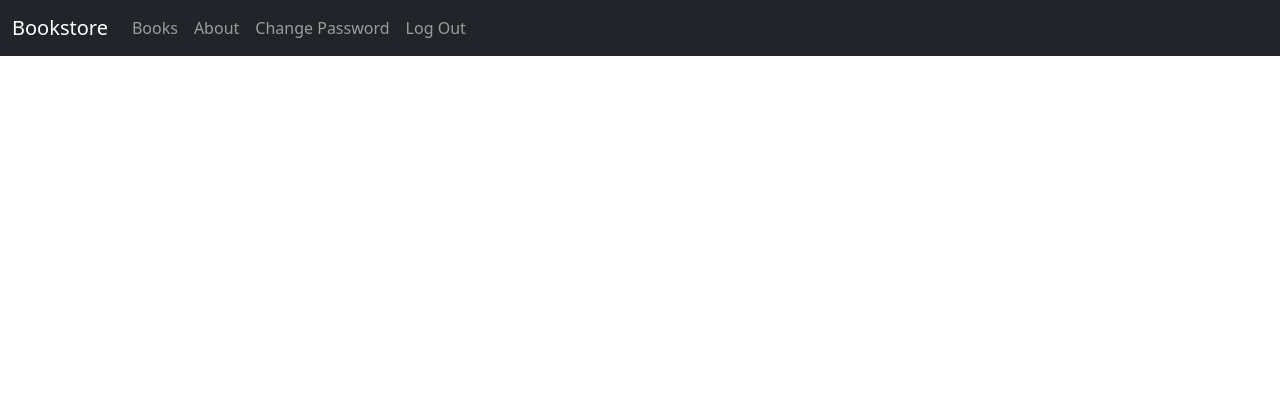
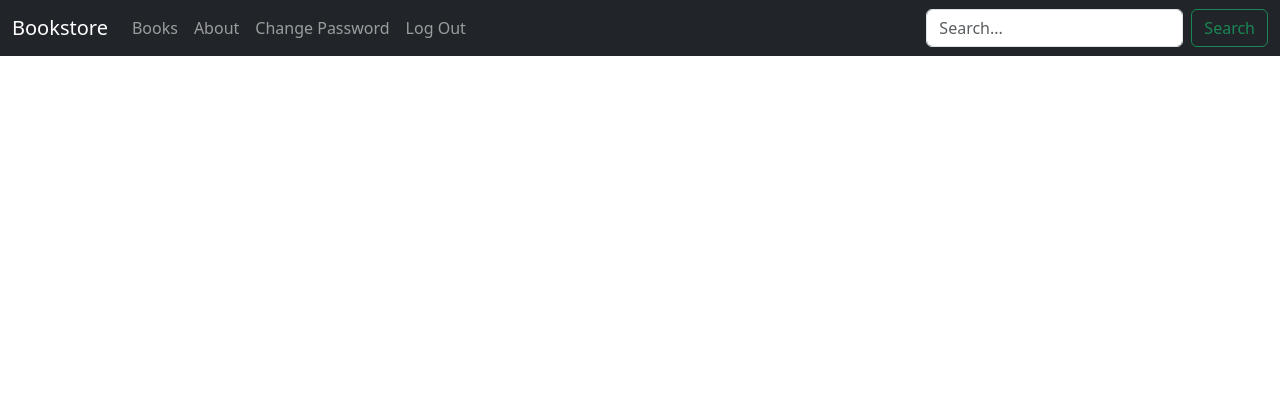
Before and after one commit to gagoalaverdyan/BookstoreDjango, a Django app: page /books/ in a window 1280 px wide. Shown: the top 420 px of the page. Run offline with Django 4.2, Linux system fonts and the light colour scheme; the visitor is signed in with stand-in values (Sample User, id 1); data that the repository does not hold is empty; parts of the project's set-up code (start-up, migrations or seed data) failed here and were passed over.

Commit message:
added search functionality

```diff
--- a/books/urls.py
+++ b/books/urls.py
@@ -1,8 +1,9 @@
 from django.urls import path
 
-from .views import BookDetailView, BookListView
+from .views import BookDetailView, BookListView, SearchResultsListView
 
 urlpatterns = [
     path("", BookListView.as_view(), name="book_list"),
     path("<uuid:pk>", BookDetailView.as_view(), name="book_detail"),
+    path("search/", SearchResultsListView.as_view(), name="search_results"),
 ]
--- a/books/views.py
+++ b/books/views.py
@@ -1,4 +1,5 @@
 from django.contrib.auth.mixins import LoginRequiredMixin, PermissionRequiredMixin
+from django.db.models import Q
 from django.views.generic import DetailView, ListView
 
 from .models import Book
@@ -17,3 +18,13 @@ class BookDetailView(LoginRequiredMixin, PermissionRequiredMixin, DetailView):
     template_name = "books/book_detail.html"
     login_url = "account_login"
     permission_required = "books.special_status"
+
+
+class SearchResultsListView(ListView):
+    model = Book
+    context_object_name = "book_list"
+    template_name = "books/search_results.html"
+
+    def get_queryset(self):
+        query = self.request.GET.get("q")
+        return Book.objects.filter(Q(title__contains=query) | Q(author__contains=query))
--- a/templates/_base.html
+++ b/templates/_base.html
@@ -43,6 +43,10 @@
                     </li>
                     {% endif %}
                 </ul>
+                <form class="d-flex" action="{% url "search_results" %}" method="get">
+                    <input class="form-control me-2" type="search" name="q" placeholder="Search..." aria-label="Search">
+                    <button class="btn btn-outline-success" type="submit">Search</button>
+                </form>
             </div>
         </div>
     </nav>
```
Also changed, not shown: templates/books/search_results.html (added, +14 -0 lines).
